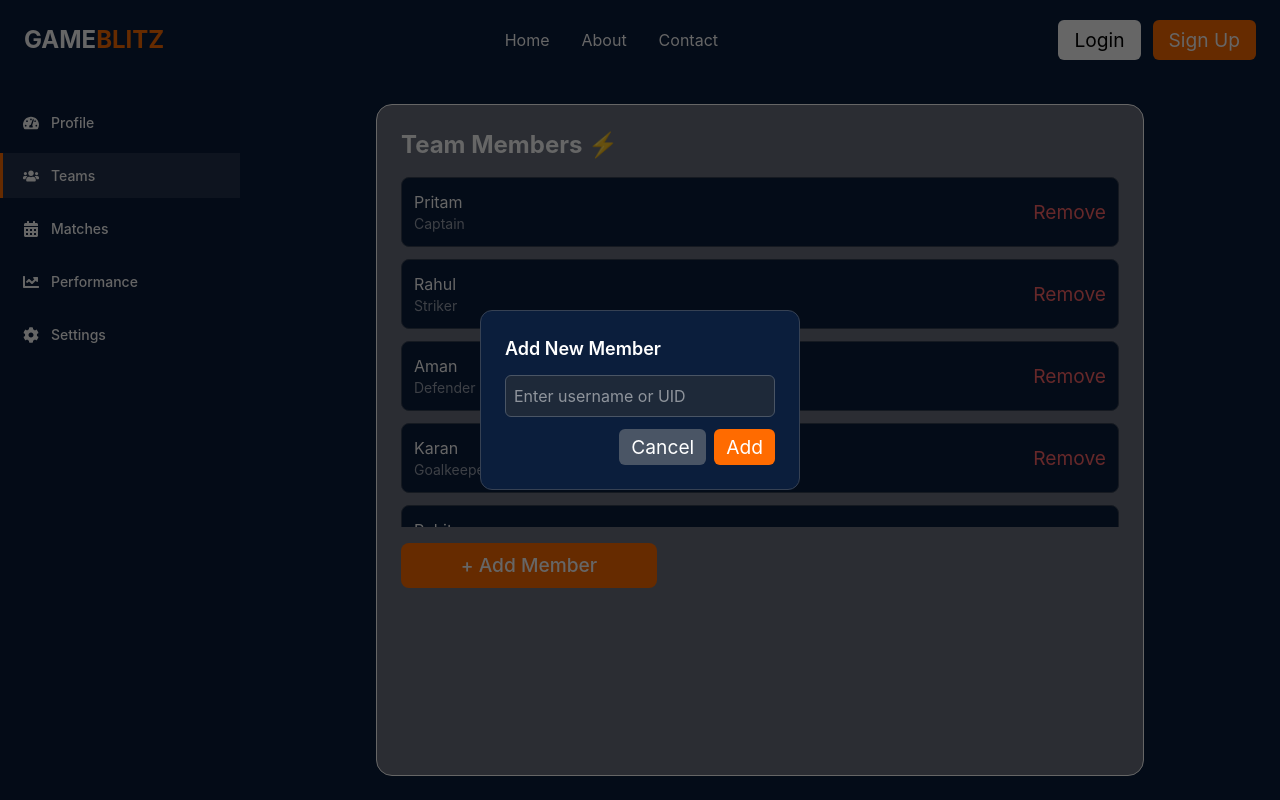
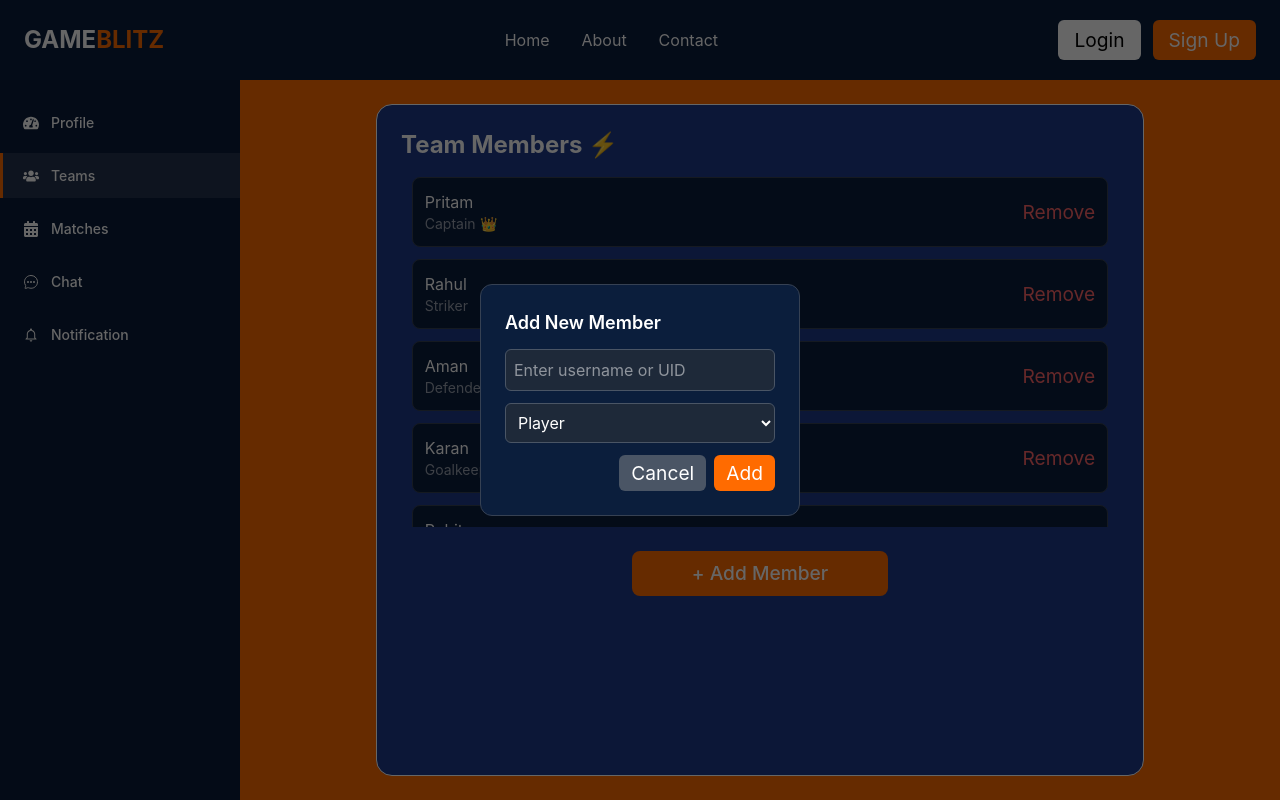
Before and after one commit to SajjadRizvi04/GameBlitz, a React (Vite) app in the folder gameblitz/: page /dashboard/teams in a window 1280 px wide. Both pictures are taken after a click on the button "+ Add Member". Built offline with nearby package versions, Linux system fonts and the light colour scheme.

Commit message:
Team is finished

```diff
--- a/gameblitz/src/App.jsx
+++ b/gameblitz/src/App.jsx
@@ -15,6 +15,7 @@
         <Route path="/" element={<Home />}></Route>
         <Route path="/dashboard" element={<Dashboard />}>
           <Route index element={<Profile />}></Route>
+          <Route path="profile" element={<Profile />}></Route>
           <Route path="teams" element={<Teams/>}></Route>
         </Route>
         <Route path="/about" element={<About />}></Route>
--- a/gameblitz/src/components/dashboard/Teams.jsx
+++ b/gameblitz/src/components/dashboard/Teams.jsx
@@ -18,37 +18,38 @@
 
   const [showModal, setShowModal] = useState(false);
   const [search, setSearch] = useState("");
+  const [role, setRole] = useState("Player");
 
-  // Remove member
   const removeMember = (id) => {
     setMembers(members.filter((m) => m.id !== id));
   };
 
-  // Add dummy member (simulate search result)
   const addMember = () => {
     if (!search) return;
 
     const newMember = {
       id: Date.now(),
       name: search,
-      role: "Player",
+      role: role,
     };
 
     setMembers([...members, newMember]);
     setSearch("");
+    setRole("Player");
     setShowModal(false);
   };
 
   return (
-    <div className="max-h-screen bg-[var(--bg-dark)] text-white p-6 flex-1 flex justify-center">
-      <div className="w-full max-w-3xl bg-[var(--text-gray)] backdrop-blur-md border border-[var(--card-border)] rounded-2xl p-6">
+    <div className="max-h-screen bg-[var(--orange)] text-white p-6 flex-1 flex justify-center">
+      <div className="w-full max-w-3xl bg-[var(--blue-light)] backdrop-blur-md border border-[var(--card-border)] rounded-2xl p-6 flex flex-col">
+
         {/* Header */}
         <h1 className="text-2xl font-bold mb-4">
           Team Members <span className="text-[var(--orange)]">⚡</span>
         </h1>
 
         {/* Members List */}
-        <div className="max-h-[350px] overflow-y-auto no-scrollbar space-y-3 mb-4">
+        <div className="max-h-[350px] flex flex-col items-center overflow-y-auto no-scrollbar space-y-3 mb-6">
           <AnimatePresence>
             {members.map((member) => (
               <motion.div
@@ -57,11 +58,13 @@
                 animate={{ opacity: 1, x: 0 }}
                 exit={{ opacity: 0, x: 40 }}
                 whileHover={{ scale: 1.02 }}
-                className="flex justify-between items-center bg-[var(--bg-dark)] p-3 rounded-lg border border-gray-700"
+                className="flex w-[97%] justify-between items-center bg-[var(--bg-dark)] p-3 rounded-lg border border-gray-700"
               >
                 <div>
                   <p>{member.name}</p>
-                  <p className="text-sm text-gray-400">{member.role}</p>
+                  <p className="text-sm text-gray-400">
+                    {member.role} {member.role === "Captain" && "👑"}
+                  </p>
                 </div>
 
                 <button
@@ -75,12 +78,12 @@
           </AnimatePresence>
         </div>
 
-        {/* Add Button */}
+        {/* Add Button (CENTERED) */}
         <motion.button
           whileTap={{ scale: 0.95 }}
           whileHover={{ scale: 1.05 }}
           onClick={() => setShowModal(true)}
-          className="w-64  bg-[var(--orange)] py-2 rounded-lg font-medium"
+          className="w-64 mx-auto block bg-[var(--orange)] py-2 rounded-lg font-medium"
         >
           + Add Member
         </motion.button>
@@ -101,7 +104,9 @@
               exit={{ scale: 0.7, opacity: 0 }}
               className="bg-[var(--bg-dark)] p-6 rounded-xl w-80 border border-gray-700"
             >
-              <h2 className="text-lg font-semibold mb-3">Add New Member</h2>
+              <h2 className="text-lg font-semibold mb-3">
+                Add New Member
+              </h2>
 
               {/* Search Input */}
               <input
@@ -111,6 +116,21 @@
                 onChange={(e) => setSearch(e.target.value)}
                 className="w-full p-2 rounded-md bg-gray-800 border border-gray-600 outline-none mb-3"
               />
+
+              {/* Role Dropdown */}
+              <select
+                value={role}
+                onChange={(e) => setRole(e.target.value)}
+                className="w-full p-2 rounded-md bg-gray-800 border border-gray-600 outline-none mb-3"
+              >
+                <option>Player</option>
+                <option>Captain</option>
+                <option>Striker</option>
+                <option>Defender</option>
+                <option>Midfielder</option>
+                <option>Goalkeeper</option>
+                <option>Support</option>
+              </select>
 
               {/* Buttons */}
               <div className="flex justify-end gap-2">
```
Also changed, not shown: gameblitz/src/components/dashboard/sidebar/Sidebar.jsx (+5 -5 lines).
